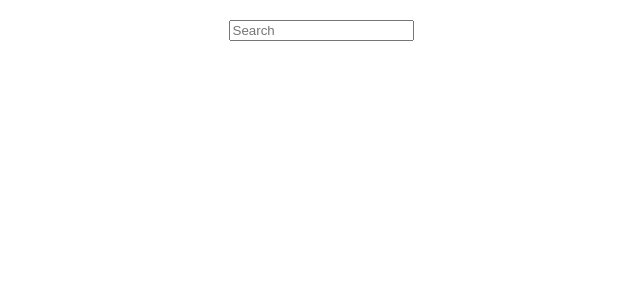
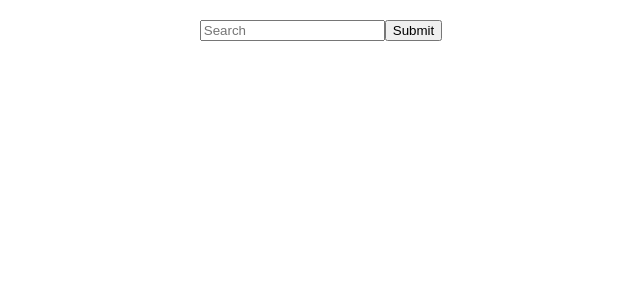
Before and after one commit to BarbaraLukowska/dog-app, a React (Create React App) app: page / in a window 1280 px wide. Shown: the top 300 px of the page, without its empty margins (319-959 px from the left). Built offline with nearby package versions, Linux system fonts and the light colour scheme.

Commit message:
input works with ref

```diff
--- a/src/App.js
+++ b/src/App.js
@@ -1,18 +1,14 @@
 import React, { Component } from 'react';
 import { connect } from 'react-redux';
 import { getDogImages } from './actions/index';
-import SearchBar from './modules/Search';
 
 import './App.css';
 
 class App extends Component {
 
-  onSearchChange(value){
-    this.props.getDogImages(value);
-  }
-
-  submit(event){
-    event.preventDefault();
+  handleClick(e){
+    this.props.getDogImages(this.textInput.value);
+    e.preventDefault();
   }
 
   render() {
@@ -24,9 +20,18 @@ class App extends Component {
     return (
       <div className="App">
         <header className="App-header">
-          <SearchBar
-            handleSubmit={() => this.submit()}
-            handleChange={(e) => this.onSearchChange(e.target.value || null) } />
+        <form className="Search" >
+          <input
+            type="text"
+            placeholder="Search"
+            ref={ (input) => {this.textInput = input}}
+          />
+          <input
+            type="submit"
+            value="Submit"
+            onClick={(e) => this.handleClick(e)}
+          />
+        </form>
         </header>
         <div>
           {
--- a/src/actions/index.js
+++ b/src/actions/index.js
@@ -6,7 +6,7 @@ const URL_API = "https://dog.ceo/api"
 
 
 //get all breed images
-export function getDogImages(images) {
+export function getDogImages(images, input) {
   return (dispatch) => {
     dispatch(createRequest());
     return axios.get(`${URL_API}/breed/${images}/images`)
```
